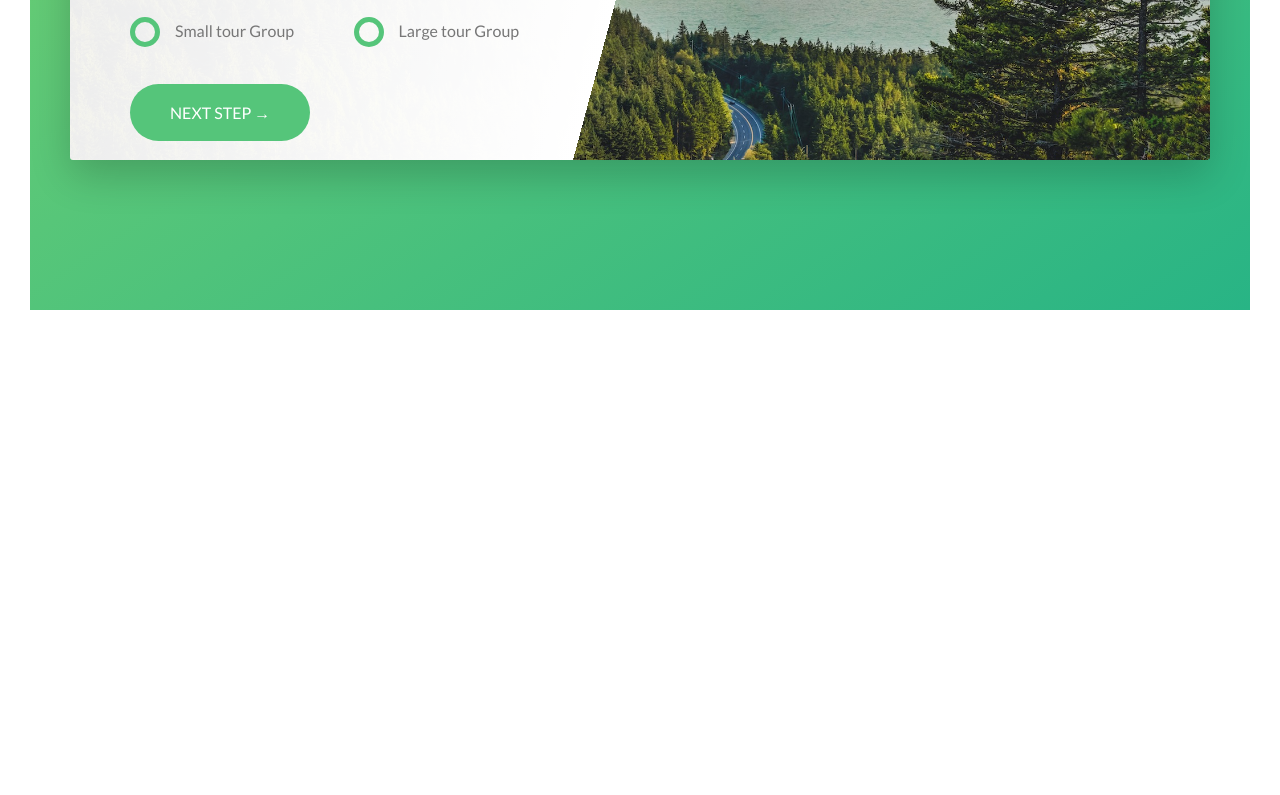
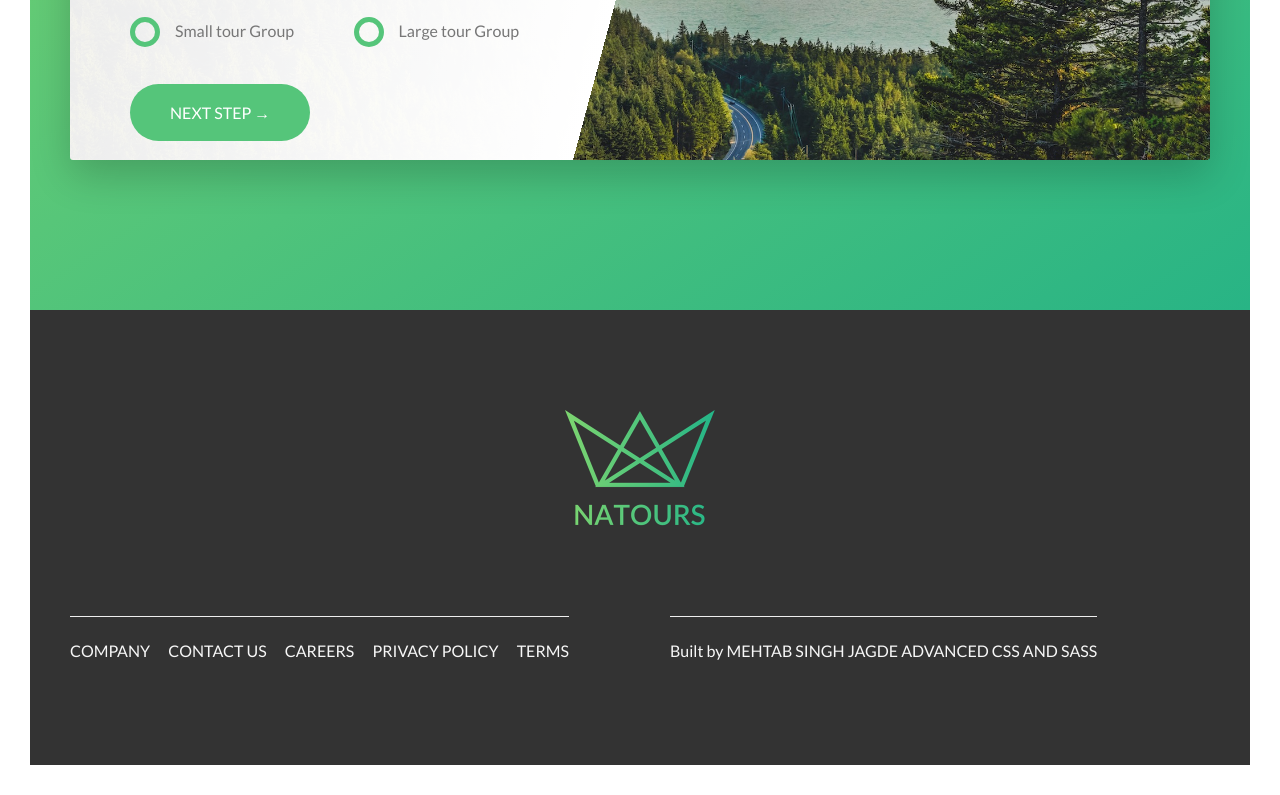
Before and after one commit to MehtabSJ003/Natours_adv_css_Page, a website: page index.html in a window 1280 px wide. Shown: the part 5162-5957 px from the top of the page. Before the commit the page ends 5502 px from the top, so only its background shows below. Drawn offline with Linux system fonts and the light colour scheme.

Commit message:
added footer

```diff
--- a/index.html
+++ b/index.html
@@ -356,35 +356,42 @@
         </div>
       </section>
     </main>
-    <!-- <section class="grid-test">
+    <footer class="footer">
+      <div class="footer_logo-box">
+        <img src="img/logo-green-2x.png" alt="Full Logo" class="footer_logo" />
+      </div>
+
       <div class="row">
-        <div class="col-1-of-2">Col 1 of 2</div>
-        <div class="col-1-of-2">Col 1 of 2</div>
+        <div class="col-1-of-2">
+          <div class="footer_navigation">
+            <ul class="footer_list">
+              <li class="footer_item">
+                <a href="#" class="footer_link">Company</a>
+              </li>
+              <li class="footer_item">
+                <a href="#" class="footer_link">Contact Us</a>
+              </li>
+              <li class="footer_item">
+                <a href="#" class="footer_link">Careers</a>
+              </li>
+              <li class="footer_item">
+                <a href="#" class="footer_link">Privacy Policy</a>
+              </li>
+              <li class="footer_item">
+                <a href="#" class="footer_link">Terms</a>
+              </li>
+            </ul>
+          </div>
+        </div>
+
+        <div class="col-1-of-2">
+          <div class="footer_copyright">
+            Built by
+            <a href="#" class="footer_link">Mehtab Singh Jagde</a>
+            <a href="#" class="footer_link">Advanced CSS and Sass</a>
+          </div>
+        </div>
       </div>
-      <div class="row">
-        <div class="col-1-of-3">Col 1 of 3</div>
-        <div class="col-1-of-3">Col 1 of 3</div>
-        <div class="col-1-of-3">Col 1 of 3</div>
-      </div>
-      <div class="row">
-        <div class="col-1-of-3">Col 1 of 3</div>
-        <div class="col-2-of-3">Col 2 of 3</div>
-      </div>
-      <div class="row">
-        <div class="col-1-of-4">Col 1 of 4</div>
-        <div class="col-1-of-4">Col 1 of 4</div>
-        <div class="col-1-of-4">Col 1 of 4</div>
-        <div class="col-1-of-4">Col 1 of 4</div>
-      </div>
-      <div class="row">
-        <div class="col-1-of-4">Col 1 of 4</div>
-        <div class="col-1-of-4">Col 1 of 4</div>
-        <div class="col-2-of-4">Col 2 of 4</div>
-      </div>
-      <div class="row">
-        <div class="col-1-of-4">Col 1 of 4</div>
-        <div class="col-3-of-4">Col 3 of 4</div>
-      </div>
-    </section> -->
+    </footer>
   </body>
 </html>
--- a/sass/abstract/_variables.scss
+++ b/sass/abstract/_variables.scss
@@ -14,6 +14,7 @@ $color-grey-light-2: #eee;
 
 $color-grey-dark: #777;
 $color-grey-dark-2: #999;
+$color-grey-dark-3: #333;
 
 $color-white: #fff;
 $color-black: #000;
--- /dev/null
+++ b/sass/layout/_footer.scss
@@ -0,0 +1,51 @@
+.footer {
+  background-color: $color-grey-dark-3;
+  padding: 10rem 0;
+
+  &_logo-box {
+    text-align: center;
+    margin-bottom: 8rem;
+  }
+  &_logo {
+    width: 15rem;
+    height: auto;
+  }
+  &_navigation {
+    border-top: 1px solid $color-grey-light-2;
+    padding-top: 2rem;
+    display: inline-block;
+  }
+  &_list {
+    list-style: none;
+  }
+  &_item {
+    display: inline-block;
+    &:not(:last-child) {
+      margin-right: 1.5rem;
+    }
+  }
+  &_link {
+    &:link,
+    &:visited {
+      color: $color-grey-light;
+
+      text-decoration: none;
+      text-transform: uppercase;
+      display: inline-block;
+      transition: all 0.2s;
+    }
+    &:hover,
+    &:active {
+      color: $color-primary;
+      box-shadow: 0 1rem 2rem rgba($color-black, 0.4);
+      transform: rotate(5deg) scale(1.3);
+    }
+  }
+  &_copyright {
+    border-top: 1px solid $color-grey-light-2;
+    padding-top: 2rem;
+    color: $color-grey-light;
+    display: inline-block;
+    text-align: center;
+  }
+}
--- a/sass/main.scss
+++ b/sass/main.scss
@@ -17,5 +17,6 @@
 
 @import "layout/header";
 @import "layout/grid";
+@import "layout/footer";
 
 @import "pages/home";
```
Also changed, not shown: css/style.css.
